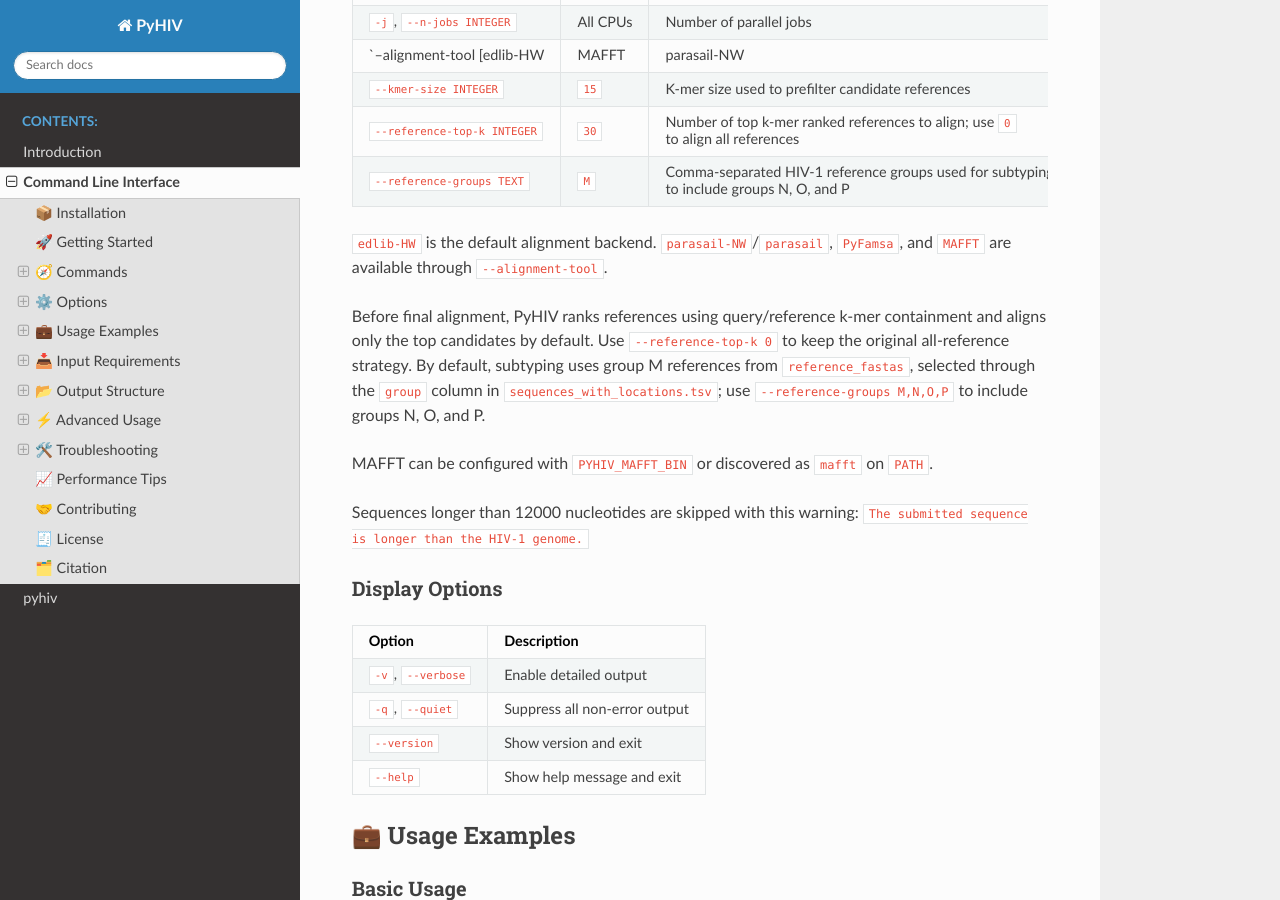
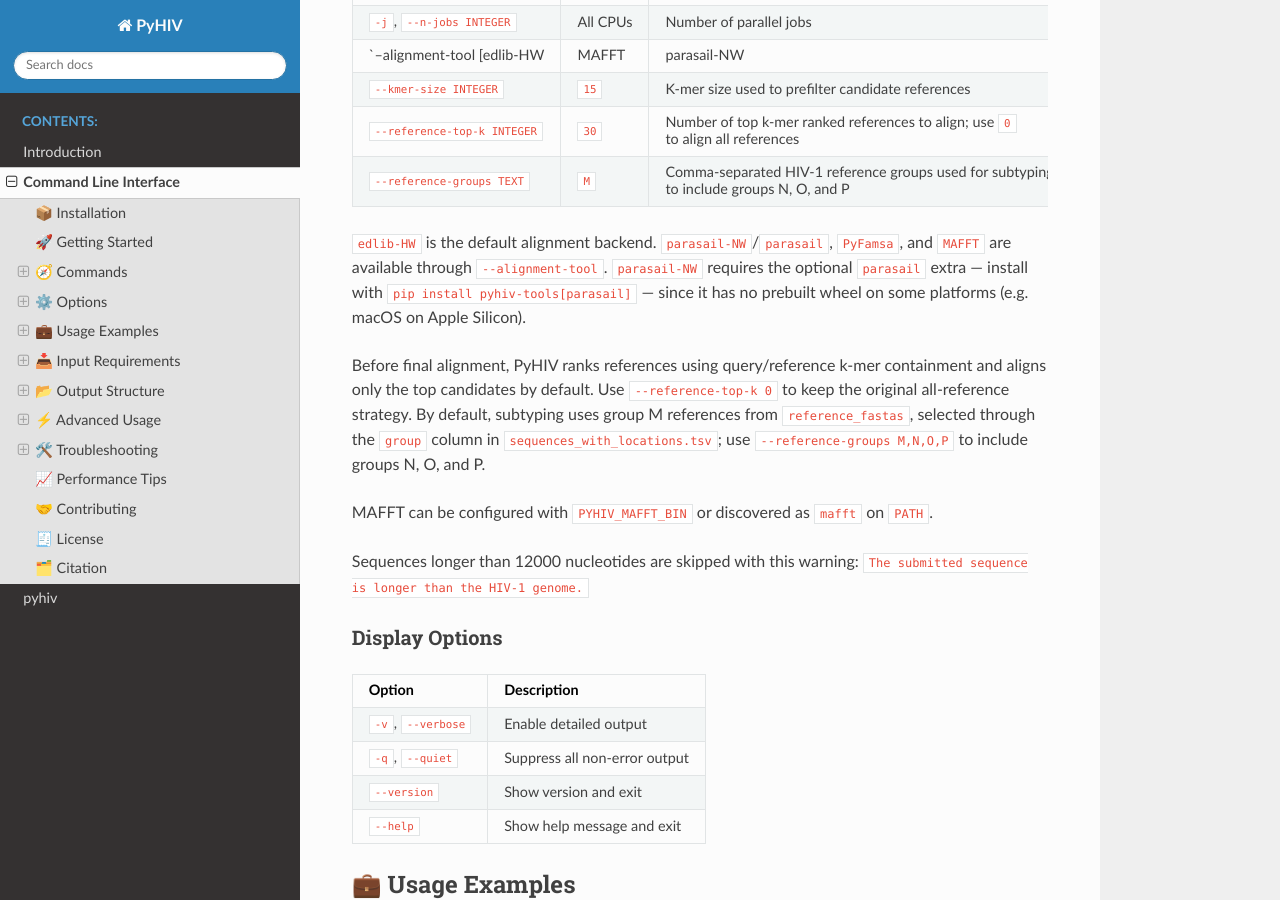
Before and after one commit to anaapspereira/PyHIV, a Sphinx documentation site: the page built from docs/source/manual_docs/CLI.md, in a window 1280 px wide and 900 px high, scrolled down 2153 px. Built offline with Sphinx 7.4.7 and the Read the Docs theme 3.1.0, drawn with Linux system fonts in a browser that asks for light colours.

Commit message:
[FIX] make parasail an optional extra instead of a hard dependency

```diff
--- a/docs/source/manual_docs/CLI.md
+++ b/docs/source/manual_docs/CLI.md
@@ -89,7 +89,7 @@ Checks:
 | `--reference-top-k INTEGER` | `30` | Number of top k-mer ranked references to align; use `0` to align all references |
 | `--reference-groups TEXT` | `M` | Comma-separated HIV-1 reference groups used for subtyping; use `M,N,O,P` to include groups N, O, and P |
 
-`edlib-HW` is the default alignment backend. `parasail-NW`/`parasail`, `PyFamsa`, and `MAFFT` are available through `--alignment-tool`.
+`edlib-HW` is the default alignment backend. `parasail-NW`/`parasail`, `PyFamsa`, and `MAFFT` are available through `--alignment-tool`. `parasail-NW` requires the optional `parasail` extra — install with `pip install pyhiv-tools[parasail]` — since it has no prebuilt wheel on some platforms (e.g. macOS on Apple Silicon).
 
 Before final alignment, PyHIV ranks references using query/reference k-mer containment and aligns only the top candidates by default. Use `--reference-top-k 0` to keep the original all-reference strategy. By default, subtyping uses group M references from `reference_fastas`, selected through the `group` column in `sequences_with_locations.tsv`; use `--reference-groups M,N,O,P` to include groups N, O, and P.
 
--- a/requirements.txt
+++ b/requirements.txt
@@ -1,7 +1,6 @@
 pandas==2.2.3
 biopython==1.85
 edlib>=1.3.9
-parasail>=1.3.4
 pyfamsa==0.5.3
 click>=8.0
 matplotlib==3.10.7
--- a/setup.cfg
+++ b/setup.cfg
@@ -35,10 +35,13 @@ install_requires =
     pandas==2.2.3
     biopython==1.85
     edlib>=1.3.9
-    parasail>=1.3.4
     pyfamsa==0.5.3
     click>=8.0
     matplotlib>=3.5.0
+
+[options.extras_require]
+parasail =
+    parasail>=1.3.4
 
 [options.packages.find]
 where = src
```
Also changed, not shown: CLI_README.md (+1 -1 lines), README.md (+2 -2 lines), README_pypi.md (+2 -2 lines), docs/source/manual_docs/PyHIV.md (+1 -1 lines).
